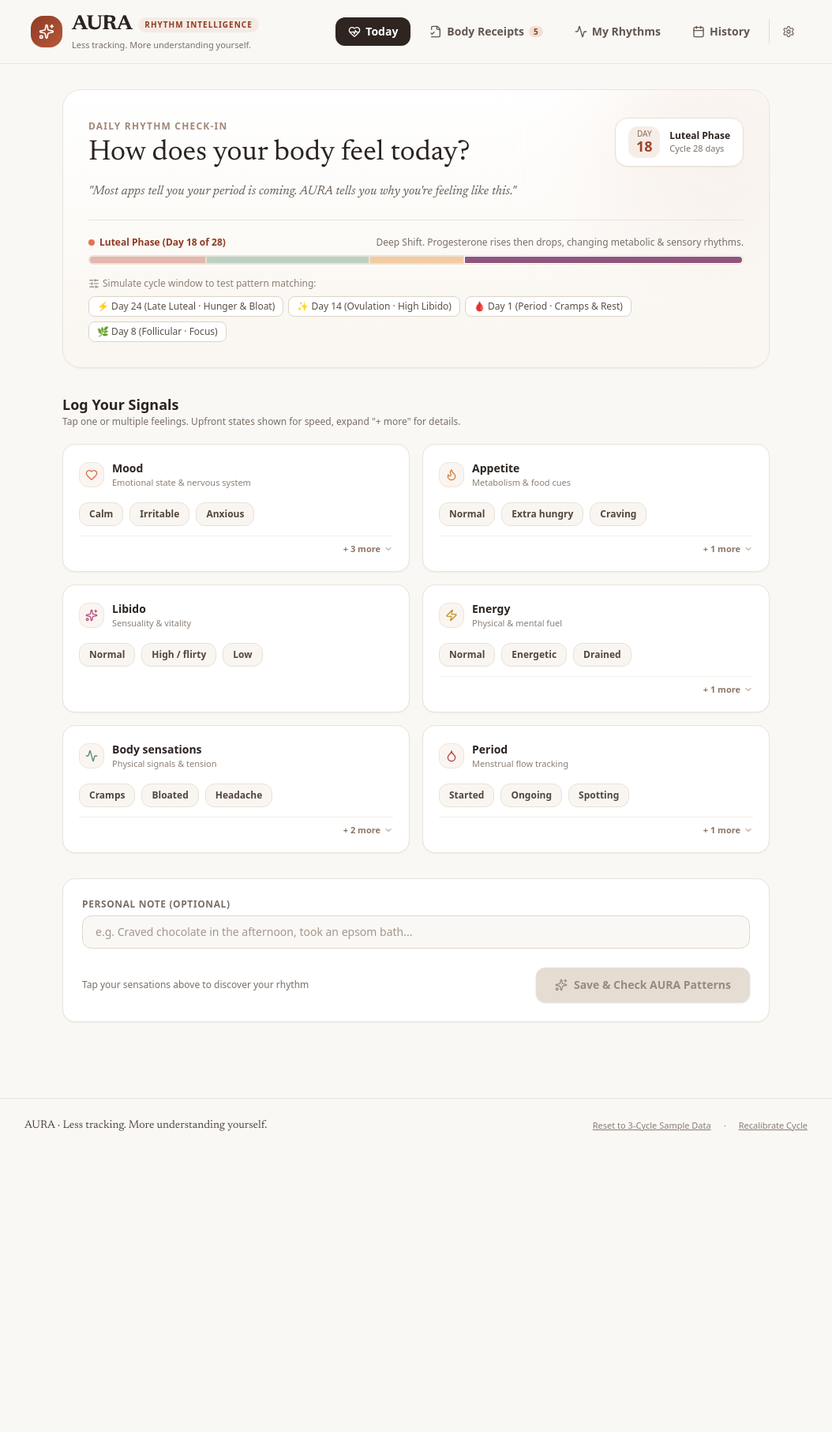
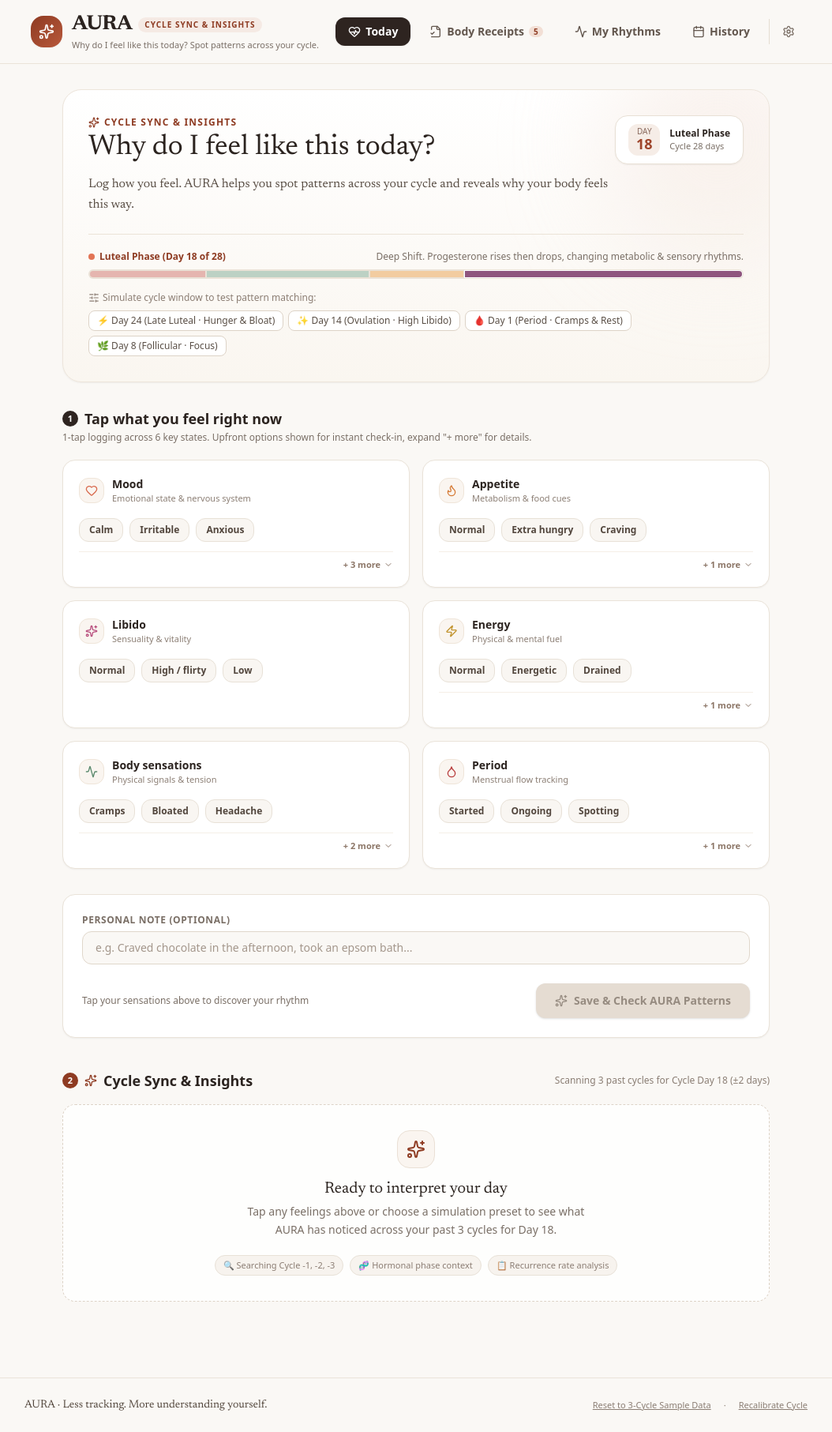
Before and after one commit to Cubix33/AURA, a React (Vite) app: page / in a window 1280 px wide. Shown: the whole page at 79% size, without its empty margins (113-1167 px from the left). Before the commit the page ends 1459 px from the top, so only its background shows below. Built offline with nearby package versions, Linux system fonts and the light colour scheme.

Commit message:
updated feature usability and visibility

```diff
--- a/src/components/Navbar.tsx
+++ b/src/components/Navbar.tsx
@@ -36,11 +36,11 @@
                   AURA
                 </span>
                 <span className="text-[10px] uppercase font-bold tracking-widest px-2 py-0.5 rounded-full bg-[#F5EAE4] text-[#8E3B22] hidden sm:inline-block">
-                  Rhythm Intelligence
+                  Cycle Sync & Insights
                 </span>
               </div>
               <p className="text-[11px] text-[#7A6F66] hidden md:block">
-                Less tracking. More understanding yourself.
+                Why do I feel like this today? Spot patterns across your cycle.
               </p>
             </div>
           </div>
--- a/src/components/OnboardingModal.tsx
+++ b/src/components/OnboardingModal.tsx
@@ -69,10 +69,10 @@
             {isInitialSetup ? 'Welcome to AURA' : 'Cycle Profile Settings'}
           </div>
           <h2 className="font-serif-editorial text-3xl text-[#2B231F] font-normal">
-            {isInitialSetup ? 'Personal Rhythm Calibration' : 'Update Cycle Parameters'}
+            {isInitialSetup ? 'Why do I feel like this today?' : 'Update Cycle Parameters'}
           </h2>
           <p className="text-xs md:text-sm text-[#6E635A] mt-1">
-            AURA turns daily physical & emotional feelings into recurring hormonal pattern insights.
+            Log how you feel. AURA helps you spot recurring patterns across your cycle.
           </p>
         </div>
 
--- a/src/components/TodayLogger.tsx
+++ b/src/components/TodayLogger.tsx
@@ -231,13 +231,14 @@
         <div className="absolute top-0 right-0 w-72 h-72 bg-[#F3E2D8]/40 rounded-full blur-3xl pointer-events-none -mr-20 -mt-20" />
 
         <div className="relative z-10">
-          <div className="flex flex-wrap items-center justify-between gap-4 mb-4">
+          <div className="flex flex-wrap items-center justify-between gap-4 mb-3">
             <div>
-              <span className="text-xs font-bold tracking-widest uppercase text-[#A0887A]">
-                Daily Rhythm Check-in
+              <span className="text-xs font-bold tracking-widest uppercase text-[#8E3B22] flex items-center gap-1.5">
+                <Sparkles className="w-3.5 h-3.5" />
+                Cycle Sync & Insights
               </span>
               <h1 className="font-serif-editorial text-3xl md:text-4xl text-[#2B231F] font-normal mt-1">
-                How does your body feel today?
+                Why do I feel like this today?
               </h1>
             </div>
 
@@ -254,8 +255,8 @@
             </div>
           </div>
 
-          <p className="text-[#695D54] text-sm md:text-base font-serif-editorial italic max-w-2xl">
-            "Most apps tell you your period is coming. AURA tells you why you're feeling like this."
+          <p className="text-[#5A4F46] text-sm md:text-base font-serif-editorial max-w-2xl leading-relaxed">
+            Log how you feel. AURA helps you spot patterns across your cycle and reveals why your body feels this way.
           </p>
 
           {/* Cycle Phase Visual Bar */}
@@ -371,9 +372,12 @@
       <section className="space-y-5">
         <div className="flex items-center justify-between">
           <div>
-            <h2 className="text-lg font-bold text-[#2B231F]">Log Your Signals</h2>
-            <p className="text-xs text-[#7A6F66]">
-              Tap one or multiple feelings. Upfront states shown for speed, expand "+ more" for details.
+            <div className="flex items-center gap-2">
+              <span className="w-5 h-5 rounded-full bg-[#2E2420] text-white text-[11px] font-bold flex items-center justify-center">1</span>
+              <h2 className="text-lg font-bold text-[#2B231F]">Tap what you feel right now</h2>
+            </div>
+            <p className="text-xs text-[#7A6F66] mt-0.5">
+              1-tap logging across 6 key states. Upfront options shown for instant check-in, expand "+ more" for details.
             </p>
           </div>
           {selectedFeelings.length > 0 && (
@@ -537,26 +541,70 @@
         </div>
       </section>
 
-      {/* Real-time / Post-Save Pattern Insight Box */}
-      <AnimatePresence>
-        {activeInsight && (
-          <section className="space-y-3">
+      {/* Real-time / Post-Save Pattern Insight Section */}
+      <section className="space-y-4 pt-2">
         <div className="flex items-center justify-between">
-              <h2 className="text-base font-bold text-[#2B231F] flex items-center gap-2">
+          <div className="flex items-center gap-2">
+            <span className="w-5 h-5 rounded-full bg-[#8E3B22] text-white text-[11px] font-bold flex items-center justify-center">2</span>
+            <h2 className="text-lg font-bold text-[#2B231F] flex items-center gap-2">
               <Sparkles className="w-4 h-4 text-[#8E3B22]" />
-                AURA Pattern Intelligence
+              Cycle Sync & Insights
             </h2>
-              <span className="text-xs text-[#8A7D73]">Historical rhythm check across 3 cycles</span>
+          </div>
+          <span className="text-xs text-[#8A7D73] font-medium hidden sm:inline-block">
+            Scanning 3 past cycles for Cycle Day {currentCycleDay} (±2 days)
+          </span>
         </div>
 
+        <AnimatePresence mode="wait">
+          {activeInsight ? (
+            <motion.div
+              key={activeInsight.id}
+              initial={{ opacity: 0, y: 12 }}
+              animate={{ opacity: 1, y: 0 }}
+              exit={{ opacity: 0, y: -12 }}
+              transition={{ duration: 0.3 }}
+            >
               <PatternInsightCard
                 insight={activeInsight}
                 onExploreRhythms={onExploreRhythms}
                 onViewReceipts={onViewReceipts}
               />
-          </section>
+            </motion.div>
+          ) : (
+            <motion.div
+              key="empty-prompt"
+              initial={{ opacity: 0 }}
+              animate={{ opacity: 1 }}
+              exit={{ opacity: 0 }}
+              className="bg-white/80 rounded-2xl p-6 md:p-8 border border-dashed border-[#DDD3C7] text-center space-y-3"
+            >
+              <div className="w-12 h-12 rounded-2xl bg-[#FAF5F0] border border-[#EAE0D5] flex items-center justify-center mx-auto text-[#8E3B22]">
+                <Sparkles className="w-6 h-6" />
+              </div>
+              <div className="max-w-md mx-auto space-y-1">
+                <h3 className="font-serif-editorial text-xl text-[#2C2420]">
+                  Ready to interpret your day
+                </h3>
+                <p className="text-xs md:text-sm text-[#7A6F66] leading-relaxed">
+                  Tap any feelings above or choose a simulation preset to see what AURA has noticed across your past 3 cycles for Day {currentCycleDay}.
+                </p>
+              </div>
+              <div className="pt-2 flex flex-wrap items-center justify-center gap-2 text-[11px] text-[#8C7E74]">
+                <span className="px-2.5 py-1 bg-[#F7F3EE] rounded-full border border-[#E8E1D7]">
+                  🔍 Searching Cycle -1, -2, -3
+                </span>
+                <span className="px-2.5 py-1 bg-[#F7F3EE] rounded-full border border-[#E8E1D7]">
+                  🧬 Hormonal phase context
+                </span>
+                <span className="px-2.5 py-1 bg-[#F7F3EE] rounded-full border border-[#E8E1D7]">
+                  📋 Recurrence rate analysis
+                </span>
+              </div>
+            </motion.div>
           )}
         </AnimatePresence>
+      </section>
     </div>
   );
 };
--- a/src/utils/patternEngine.ts
+++ b/src/utils/patternEngine.ts
@@ -211,19 +211,19 @@
   const symptomsFormatted = selectedLabels.join(', ').toLowerCase();
 
   if (matchedCyclesCount >= 3) {
-    headline = `You've felt ${symptomsFormatted} around this time in your last 3 cycles.`;
-    subheadline = `Consistent Day ${minDay}–${maxDay} pattern (${matchedCyclesCount}/${totalPastCyclesAnalyzed} cycles)`;
+    headline = `AURA noticed: You've felt ${symptomsFormatted} around this time in your last 3 cycles.`;
+    subheadline = `Recurring Day ${minDay}–${maxDay} pattern verified across ${matchedCyclesCount}/${totalPastCyclesAnalyzed} cycles`;
   } else if (matchedCyclesCount === 2) {
-    headline = `You also logged ${symptomsFormatted} around Cycle Day ${currentCycleDay} in 2 of your past cycles.`;
+    headline = `AURA noticed: You also logged ${symptomsFormatted} around Cycle Day ${currentCycleDay} in 2 of your past cycles.`;
     subheadline = `Emerging pattern spotted (${matchedCyclesCount}/${totalPastCyclesAnalyzed} cycles)`;
   } else if (matchedCyclesCount === 1) {
-    headline = `You logged similar sensations around this cycle window once before.`;
-    subheadline = `AURA is monitoring this emerging rhythm`;
+    headline = `AURA noticed: You logged similar sensations around this cycle window once before.`;
+    subheadline = `Single previous match · AURA is monitoring this emerging rhythm`;
   } else {
     headline = `AURA is still learning your patterns for this cycle window.`;
     subheadline = `Cycle Day ${currentCycleDay} · ${phaseName}`;
     if (!explanation) {
-      explanation = `Every cycle teaches AURA more about your unique rhythm. We've saved these sensations to your timeline.`;
+      explanation = `As you log across subsequent cycles, AURA links your recurring feelings to your unique hormonal shifts.`;
     }
   }
 
```
Also changed, not shown: 1 other file (tests, documents, lock files or other folders). Lines whose indentation alone changed are shown as unchanged.
